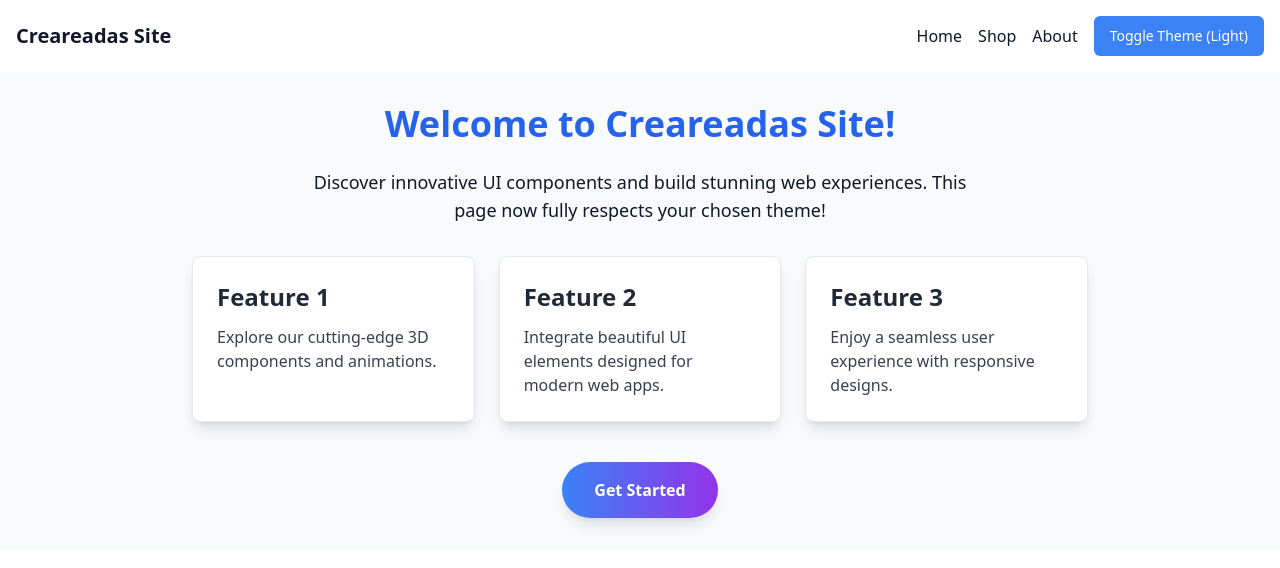
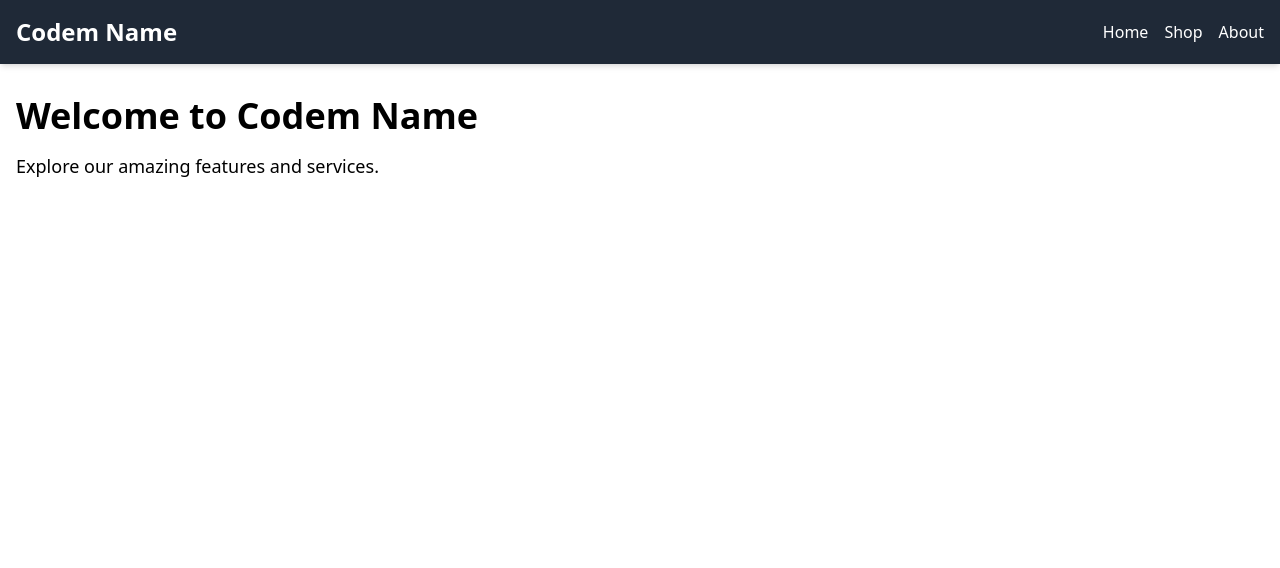
Before and after one commit to blackuidev/creareadas-site-9xp, a React (Vite) app: page / in a window 1280 px wide. Shown: the top 568 px of the page. Built offline with nearby package versions, Linux system fonts and the light colour scheme.

Commit message:
feat: Update brand name from 'creareadas' to 'Codem Name' across the site and establish basic navigation.

```diff
--- a/index.html
+++ b/index.html
@@ -1,21 +1,13 @@
-<!DOCTYPE html>
+<!doctype html>
 <html lang="en">
-
   <head>
     <meta charset="UTF-8" />
+    <link rel="icon" type="image/svg+xml" href="/vite.svg" />
     <meta name="viewport" content="width=device-width, initial-scale=1.0" />
-
-
-  <!-- ✅ Favicon -->
-  <link rel="icon" href="https://codewithmuhilan.com/assets/favicon.png" type="image/png" />
-
+    <title>Codem Name</title>
   </head>
-
   <body>
     <div id="root"></div>
-
     <script type="module" src="/src/main.tsx"></script>
-
   </body>
-
 </html>
--- a/src/App.tsx
+++ b/src/App.tsx
@@ -1,24 +1,22 @@
 import { BrowserRouter, Routes, Route } from 'react-router-dom';
+import Header from './components/layout/Header.tsx';
 import Home from './pages/Home.tsx';
-import Shop from './pages/Shop.tsx'; // Import Shop page
-import About from './pages/About.tsx'; // Import About page
-import Header from './components/layout/Header.tsx'; // Import Header
+import Shop from './pages/Shop.tsx';
+import About from './pages/About.tsx';
+import NotFound from './pages/NotFound.tsx';
 
 function App() {
   return (
     <BrowserRouter>
-      <div className="flex flex-col min-h-screen"> {/* Flex container for full height */}
-        <Header /> {/* Render Header here */}
-        <main className="flex-grow"> {/* Main content area takes remaining space */}
-          <Routes>
-            <Route path='/' element={<Home />} />
-            <Route path='/shop' element={<Shop />} /> {/* New route */}
-            <Route path='/about' element={<About />} /> {/* New route */}
-            {/* You can add a NotFound page route here as well */}
-          </Routes>
-        </main>
-        {/* You can add a Footer component here if needed */}
-      </div>
+      <Header />
+      <main className="container mx-auto mt-4">
+        <Routes>
+          <Route path='/' element={<Home />} />
+          <Route path='/shop' element={<Shop />} />
+          <Route path='/about' element={<About />} />
+          <Route path='*' element={<NotFound />} /> {/* Catch-all for 404 */}
+        </Routes>
+      </main>
     </BrowserRouter>
   );
 }
--- a/src/components/layout/Header.tsx
+++ b/src/components/layout/Header.tsx
@@ -1,23 +1,14 @@
-import { useTheme } from '../../context/ThemeContext.tsx'; // Adjust path if necessary
-import { Button } from '../ui/button.tsx'; // Assuming you have a Button component
-
 const Header = () => {
-  const { theme, setTheme } = useTheme();
-
-  const toggleTheme = () => {
-    setTheme(theme === 'dark' ? 'light' : 'dark');
-  };
-
   return (
-    <header className="bg-white dark:bg-gray-800 text-gray-900 dark:text-white p-4 shadow-md flex justify-between items-center">
-      <div className="text-xl font-bold">Creareadas Site</div>
-      <nav className="flex items-center space-x-4">
-        <a href="/" className="hover:text-blue-500 transition-colors">Home</a>
-        <a href="/shop" className="hover:text-blue-500 transition-colors">Shop</a>
-        <a href="/about" className="hover:text-blue-500 transition-colors">About</a>
-        <Button onClick={toggleTheme} className="ml-4 px-4 py-2 rounded-md bg-blue-500 hover:bg-blue-600 text-white dark:bg-purple-600 dark:hover:bg-purple-700">
-          Toggle Theme ({theme === 'dark' ? 'Dark' : 'Light'})
-        </Button>
+    <header className="bg-gray-800 text-white p-4 shadow-md">
+      <nav className="container mx-auto flex justify-between items-center">
+        <a href="/" className="text-2xl font-bold">Codem Name</a>
+        {/* Add navigation links here */}
+        <ul className="flex space-x-4">
+          <li><a href="/" className="hover:text-gray-300">Home</a></li>
+          <li><a href="/shop" className="hover:text-gray-300">Shop</a></li>
+          <li><a href="/about" className="hover:text-gray-300">About</a></li>
+        </ul>
       </nav>
     </header>
   );
--- a/src/pages/About.tsx
+++ b/src/pages/About.tsx
@@ -1,15 +1,8 @@
-const About = () => {
-  return (
-    <div className="p-8 bg-white dark:bg-gray-900 text-gray-900 dark:text-gray-100 min-h-full">
-      <h1 className="text-3xl font-bold mb-4">About Us</h1>
-      <p className="text-lg mb-4">We are a passionate team dedicated to building cutting-edge web experiences.</p>
-      <p className="text-md">Our mission is to provide developers with powerful and beautiful UI components to accelerate their projects.</p>
-      <div className="mt-6 p-4 border rounded-lg shadow bg-gray-50 dark:bg-gray-800 border-gray-200 dark:border-gray-700">
-        <h2 className="text-xl font-semibold mb-2">Our Vision</h2>
-        <p>To be the leading resource for modern and interactive UI development.</p>
-      </div>
-    </div>
-  );
-};
+const About = () => (
+  <div className="p-4">
+    <h1 className="text-4xl font-bold mb-4">About Codem Name</h1>
+    <p className="text-lg">Learn more about our mission and values.</p>
+  </div>
+);
 
 export default About;
--- a/src/pages/Home.tsx
+++ b/src/pages/Home.tsx
@@ -1,31 +1,8 @@
-const Home = () => {
-  return (
-    <div className="p-8 bg-gray-50 dark:bg-gray-900 text-gray-900 dark:text-gray-100 min-h-full flex flex-col items-center justify-center">
-      <h1 className="text-4xl font-extrabold mb-6 text-blue-600 dark:text-blue-400">
-        Welcome to Creareadas Site!
-      </h1>
-      <p className="text-lg text-center max-w-2xl mb-8">
-        Discover innovative UI components and build stunning web experiences. This page now fully respects your chosen theme!
-      </p>
-      <div className="grid grid-cols-1 md:grid-cols-2 lg:grid-cols-3 gap-6 w-full max-w-4xl">
-        <div className="p-6 rounded-lg shadow-lg bg-white dark:bg-gray-800 border border-gray-200 dark:border-gray-700">
-          <h2 className="text-2xl font-semibold mb-3 text-gray-800 dark:text-white">Feature 1</h2>
-          <p className="text-gray-700 dark:text-gray-300">Explore our cutting-edge 3D components and animations.</p>
-        </div>
-        <div className="p-6 rounded-lg shadow-lg bg-white dark:bg-gray-800 border border-gray-200 dark:border-gray-700">
-          <h2 className="text-2xl font-semibold mb-3 text-gray-800 dark:text-white">Feature 2</h2>
-          <p className="text-gray-700 dark:text-gray-300">Integrate beautiful UI elements designed for modern web apps.</p>
-        </div>
-        <div className="p-6 rounded-lg shadow-lg bg-white dark:bg-gray-800 border border-gray-200 dark:border-gray-700">
-          <h2 className="text-2xl font-semibold mb-3 text-gray-800 dark:text-white">Feature 3</h2>
-          <p className="text-gray-700 dark:text-gray-300">Enjoy a seamless user experience with responsive designs.</p>
-        </div>
-      </div>
-      <button className="mt-10 px-8 py-4 bg-gradient-to-r from-blue-500 to-purple-600 text-white font-bold rounded-full shadow-lg hover:from-blue-600 hover:to-purple-700 transition-all duration-300 transform hover:scale-105">
-        Get Started
-      </button>
-    </div>
-  );
-};
+const Home = () => (
+  <div className="p-4">
+    <h1 className="text-4xl font-bold mb-4">Welcome to Codem Name</h1>
+    <p className="text-lg">Explore our amazing features and services.</p>
+  </div>
+);
 
 export default Home;
--- a/src/pages/NotFound.tsx
+++ b/src/pages/NotFound.tsx
@@ -1,47 +1,9 @@
-import { Button } from "@/components/ui/button";
-import { Card, CardContent } from "@/components/ui/card";
-import { useLocation, useNavigate } from "react-router-dom";
-import { useEffect } from "react";
-import { Helmet } from "react-helmet-async";
-import { HomeIcon } from "lucide-react";
-
-const NotFound = () => {
-  const location = useLocation();
-  const navigate = useNavigate();
-
-  useEffect(() => {
-    console.error(
-      "404 Error: User attempted to access non-existent route:",
-      location.pathname
-    );
-  }, [location.pathname]);
-
-  return (
-    <div className="min-h-screen flex items-center justify-center bg-background px-4">
-
-      <Helmet>
-        <meta name="robots" content="noindex, nofollow" />
-      </Helmet>
-
-      <Card className="max-w-md w-full p-8 shadow-none  text-center">
-        <CardContent className="space-y-6">
-          <h1 className="text-6xl font-extrabold text-primarylw">404</h1>
-          <h2 className="text-2xl font-bold text-foreground">Page Not Found</h2>
-          <p className="text-foreground/70">
-            Oops! The page you are looking for does not exist or has been moved.
-          </p>
-          <Button
-            variant="default"
-            size="lg"
-            onClick={() => navigate("/")}
-            className="w-full"
-          >
-            <HomeIcon/> Go Back Home
-          </Button>
-        </CardContent>
-      </Card>
-    </div>
-  );
-};
+const NotFound = () => (
+  <div className="p-4 text-center">
+    <h1 className="text-4xl font-bold mb-4">404 - Page Not Found</h1>
+    <p className="text-lg">The page you are looking for does not exist.</p>
+    <a href="/" className="text-blue-500 hover:underline mt-4 inline-block">Go to Home</a>
+  </div>
+);
 
 export default NotFound;
--- a/src/pages/Shop.tsx
+++ b/src/pages/Shop.tsx
@@ -1,20 +1,8 @@
-const Shop = () => {
-  return (
-    <div className="p-8 bg-white dark:bg-gray-900 text-gray-900 dark:text-gray-100 min-h-full">
-      <h1 className="text-3xl font-bold mb-4">Our Shop</h1>
-      <p className="text-lg">Browse our amazing collection of products.</p>
-      <div className="mt-6 grid grid-cols-1 md:grid-cols-2 lg:grid-cols-3 gap-6">
-        <div className="p-4 border rounded-lg shadow bg-gray-50 dark:bg-gray-800 border-gray-200 dark:border-gray-700">
-          <h2 className="text-xl font-semibold mb-2">Product A</h2>
-          <p>A fantastic item for your daily needs.</p>
-        </div>
-        <div className="p-4 border rounded-lg shadow bg-gray-50 dark:bg-gray-800 border-gray-200 dark:border-gray-700">
-          <h2 className="text-xl font-semibold mb-2">Product B</h2>
-          <p>You'll love this unique design.</p>
-        </div>
-      </div>
-    </div>
-  );
-};
+const Shop = () => (
+  <div className="p-4">
+    <h1 className="text-4xl font-bold mb-4">Our Shop</h1>
+    <p className="text-lg">Discover our wide range of products at Codem Name.</p>
+  </div>
+);
 
 export default Shop;
```
Lines whose indentation alone changed are shown as unchanged.
